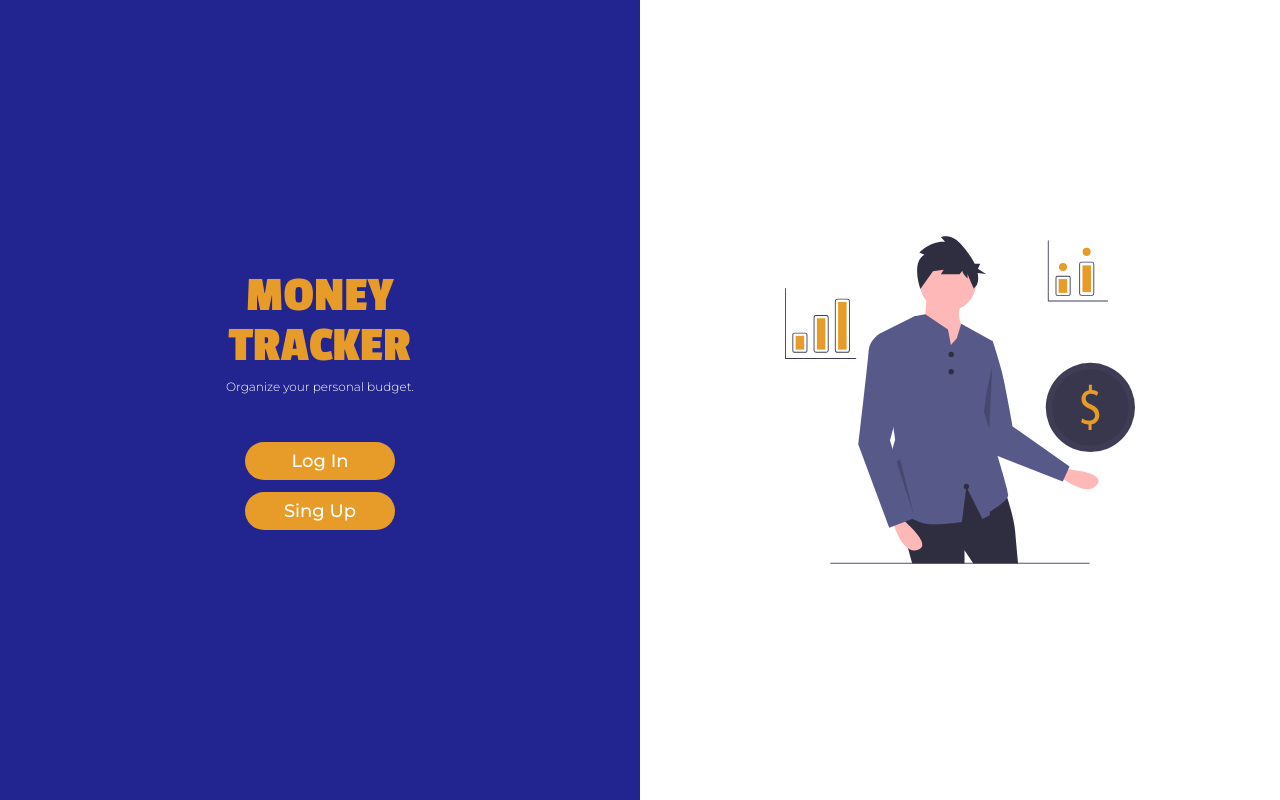
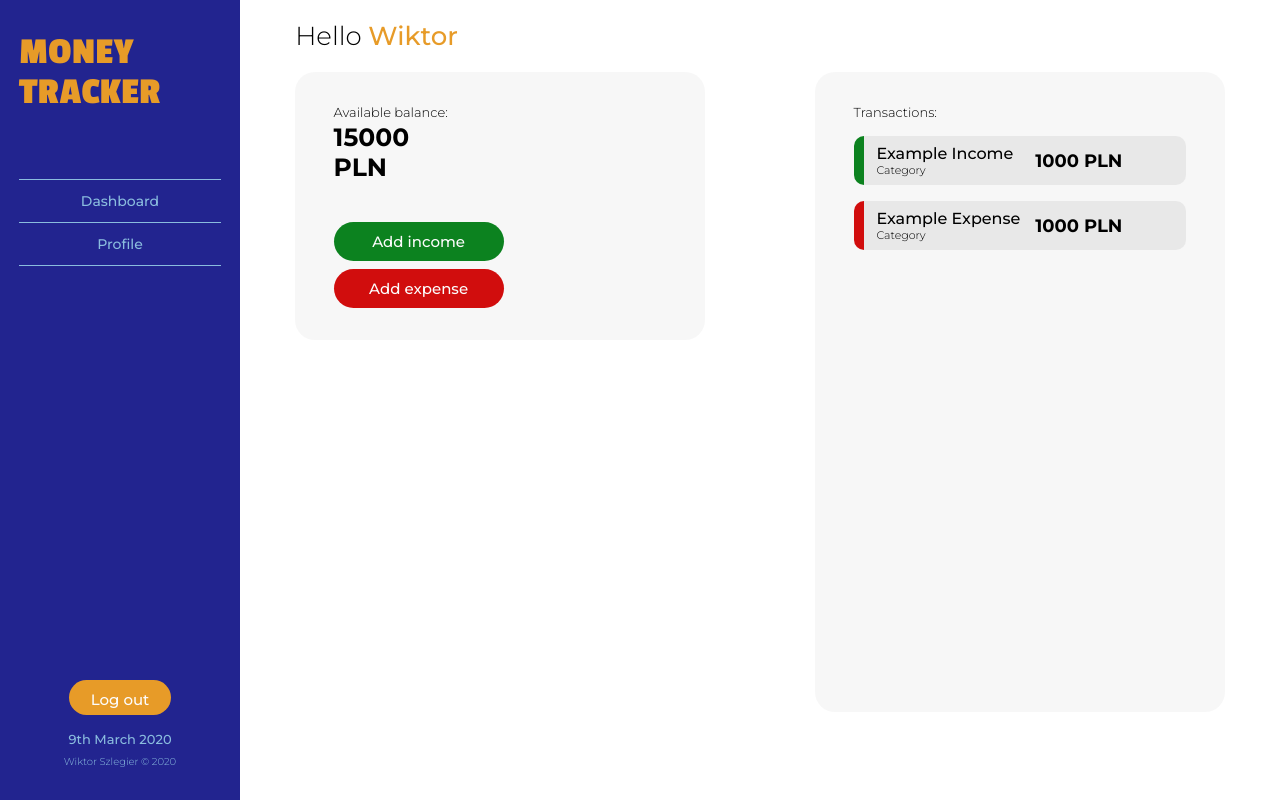
Before and after one commit to Wiiktor22/MoneyTracker, a React (Create React App) app: page / in a window 1280 px wide. Built offline with nearby package versions, Linux system fonts and the light colour scheme.

Commit message:
Add 'React-Router'

```diff
--- a/package.json
+++ b/package.json
@@ -10,6 +10,7 @@
     "node-sass": "^4.13.1",
     "react": "^16.13.0",
     "react-dom": "^16.13.0",
+    "react-router-dom": "^5.1.2",
     "react-scripts": "3.4.0"
   },
   "scripts": {
--- a/src/App.js
+++ b/src/App.js
@@ -1,23 +1,18 @@
-import React, { useState } from 'react';
-import Navbar from './components/layout/Navbar';
-import Dashboard from './components/dashboard/Dashboard';
+import React from 'react';
+import Home from './components/layout/Home/Home';
 import StartPage from './components/layout/StartPage/StartPage';
+import {BrowserRouter as Router, Route, Switch} from 'react-router-dom';
 
 function App() {
-  const [userIsAuthorized, setUserIsAuthorized] = useState(false);
   return (
-    <div className="app">
-      {
-        userIsAuthorized ? (
-          <div className="container">
-            <Navbar />
-            <Dashboard />
-          </div>
-        ) : (
-          <StartPage />
-        )
-      }
-    </div>
+    <Router>
+      <div className="app">
+        <Switch>
+          <Route exact path='/' component={Home} />
+          <Route path='/login' component={StartPage} />
+        </Switch>
+      </div>
+    </Router>
   );
 }
 
--- a/src/components/dashboard/MainPanel/IncomeForm/Income.module.scss
+++ b/src/components/dashboard/MainPanel/IncomeForm/Income.module.scss
@@ -17,7 +17,7 @@
         display: block;
         margin-top: 1vh;
         border: none;
-        padding: 10px 15px;
+        padding: 7px 10px;
         border-radius: 20px;
         font-family: 'Montserrat', sans-serif;
         font-size: 1.5rem;
@@ -32,17 +32,18 @@
 }
 
 .formGroup {
+    margin-bottom: 1vh;
     label {
         font-size: 1.1rem;
         font-weight: 300;
-        margin-bottom: 5px;
+        margin-bottom: 3px;
     }
     input, select {
         border: none;
         background-color: transparent;
         outline: none;
         border-bottom: 2px solid #d6d6d6;
-        font-size: 1.6rem;
+        font-size: 1.4rem;
         font-family: 'Montserrat', sans-serif;
         width: 200px;
     }
--- a/src/components/dashboard/MainPanel/IncomeForm/IncomeForm.js
+++ b/src/components/dashboard/MainPanel/IncomeForm/IncomeForm.js
@@ -8,6 +8,10 @@ const IncomeForm = () => {
                 <div className={styles.formGroup}>
                     <label htmlFor="amount">Amount</label>
                     <input id="amount" type="number"/>
+                </div>
+                <div className={styles.formGroup}>
+                    <label htmlFor="title">Title</label>
+                    <input id="title" type="text"/>
                 </div>
                 <div className={styles.formGroup}>
                     <label htmlFor="categories">Categories</label>
--- /dev/null
+++ b/src/components/layout/Home/Home.js
@@ -0,0 +1,14 @@
+import React from 'react';
+import Navbar from '../Navbar';
+import Dashboard from '../../dashboard/Dashboard';
+
+const Home = () => {
+    return (
+        <div style={{ marginLeft: 240}}>
+            <Navbar />
+            <Dashboard />
+        </div>
+    );
+}
+
+export default Home;
--- a/src/components/layout/StartPage/Form.module.scss
+++ b/src/components/layout/StartPage/Form.module.scss
@@ -32,6 +32,7 @@ button {
     padding: 8px 0;
     width: 150px;
     font-family: 'Montserrat', sans-serif;
+    outline: none;
     &:hover {
         cursor: pointer;
     }
```
Also changed, not shown: 1 other file (tests, documents, lock files or other folders).
